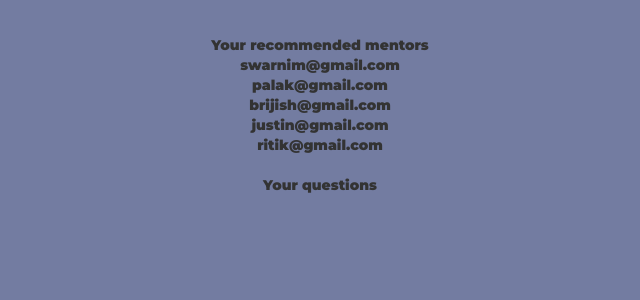
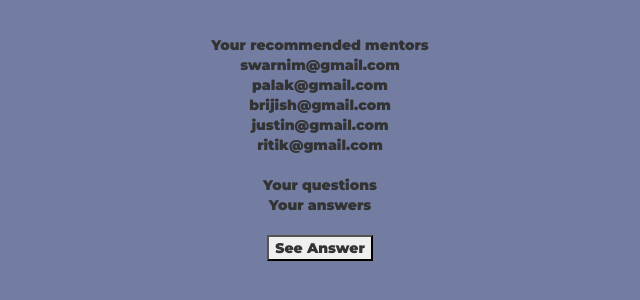
Before and after one commit to djkoholic/MentorMe, a Django app: page /mentorme/dashboard in a window 1280 px wide. Shown: the part 288-588 px from the top of the page, without its empty margins (320-960 px from the left). Run offline with Django 4.2, Linux system fonts and the light colour scheme; a user stored in the database is signed in; data comes from the database, SQL or seed files in the repository; both versions use the stored data as it was after the commit; some libraries are stand-ins or nearby versions.

Commit message:
all backend related to answer done

```diff
--- /dev/null
+++ b/prototype/static/prototype/answer.js
@@ -0,0 +1,29 @@
+var answers = JSON.parse(document.getElementById("answers").textContent);
+console.log(answers)
+function Answered_Questions() {
+    const [state, setState] = React.useState({
+        answers: answers,
+    })
+    function goToForum(id){
+        window.location.href = `/mentorme/forum/${id}`;
+    }
+    return (
+        <div>
+
+            {state.answers.map((answer) => (
+
+                <Answer answer={answer} goToForum={() => goToForum(answer.answer_id)} />
+            ))}
+        </div>
+    )
+}
+ReactDOM.render(<Answered_Questions />, document.querySelector("#similar_questions"));
+function Answer(props){
+    return (
+        <div class="answer">
+            <br></br>
+            <div> {props.answer.title} </div>
+            <button onClick={props.goToForum}>See Answer</button>
+        </div>
+    )
+}
--- a/prototype/templates/prototype/dashboard.html
+++ b/prototype/templates/prototype/dashboard.html
@@ -8,8 +8,10 @@
     <br>
     <div>Your questions</div>
     {% for question in questions %}
-    <div> {{question.title}} - {{question.is_answered}} </div>
+        <div>{{question.title}}</div>
     {% endfor %}
+    <div>Your answers</div>
+    <div id="similar_questions"></div>
     {% else %}
     <div>Your notifications</div>
     <div id="notifications"></div>
@@ -19,4 +21,7 @@
 {% block script %}
     {{data|json_script:"questions"}}
     <script type="text/babel" src="{% static 'prototype/questions.js' %}" ></script>
+
+    {{answers|json_script:"answers"}}
+    <script type="text/babel" src="{% static 'prototype/answer.js' %}" ></script>
 {% endblock %}
--- /dev/null
+++ b/prototype/templates/prototype/forum.html
@@ -0,0 +1,5 @@
+{% extends "prototype/navbar.html" %} {% load static %} {% block body %}
+    <div>{{answer.question.title}}</div>
+    <br>
+    <div> {{answer.content}} </div>
+{% endblock %}
--- a/prototype/urls.py
+++ b/prototype/urls.py
@@ -10,5 +10,6 @@
     path("notification", views.notification, name="notification"),
     path("check", views.check, name="check"),
     path("dashboard", views.dashboard, name="dashboard"),
-    path("answer/<int:id>", views.answer, name="answer")
+    path("answer/<int:id>", views.answer, name="answer"),
+    path("forum/<int:id>", views.forum, name="forum")
 ]
--- a/prototype/views.py
+++ b/prototype/views.py
@@ -24,10 +24,19 @@
                 question = form.cleaned_data["title"]
                 question_ids = check_similar_questions(question, data)
                 questions = Question.objects.filter(id__in=question_ids)
+                answer_list = []
+                for question in questions:
+                    answer_dict = {
+                        "title": question.title,
+                    }
+                    answer = Answer.objects.filter(question=question).get()
+                    answer_dict["answer_id"] = answer.id
+                    answer_list.append(answer_dict)
+
         return render(request, 'prototype/question.html', {
             'form': form,
             "flag": True,
-            "similar_questions": questions
+            "similar_questions": answer_list
         })
 
 
@@ -124,7 +133,20 @@
 
 def dashboard(request):
     user = User.objects.filter(email=request.user.email).get()
-    questions = Question.objects.filter(user=user)
+    questions = Question.objects.filter(user=user, is_answered=False)
+    answered_questions = Question.objects.filter(user=user, is_answered=True)
+    answer_list = []
+
+    if answered_questions:
+        for question in answered_questions:
+            answer_dict = {
+                "title": question.title,
+            }
+            answer = Answer.objects.filter(question=question).get()
+            answer_dict["answer_id"] = answer.id
+            answer_list.append(answer_dict)
+    else:
+        answer_list = ["No answered"]
     users = User.objects.prefetch_related(Prefetch('skills'))
     mentors = users.filter(user_type='MO')
     data = []
@@ -140,6 +162,7 @@
     recommended_mentors = get_recommendation_skills(skills, data)
     return render(request, "prototype/dashboard.html", {
         "questions": questions,
+        "answers": answer_list,
         "mentors": recommended_mentors
     })
 
@@ -154,6 +177,10 @@
         notifications = Notification.objects.filter(question=question).all()
         for notif in notifications:
             notif.delete()
-        return HttpResponse("Answer Saved")
+        return HttpResponseRedirect(reverse('forum', args=[answer.id]))
     else:
         return render(request, "prototype/answer.html", {"question": question})
+
+def forum(request, id):
+    answer = Answer.objects.filter(id=id).get()
+    return render(request, "prototype/forum.html", {"answer": answer})
```
Also changed, not shown: prototype/templates/prototype/question.html (+13 -14 lines), db.sqlite3.
